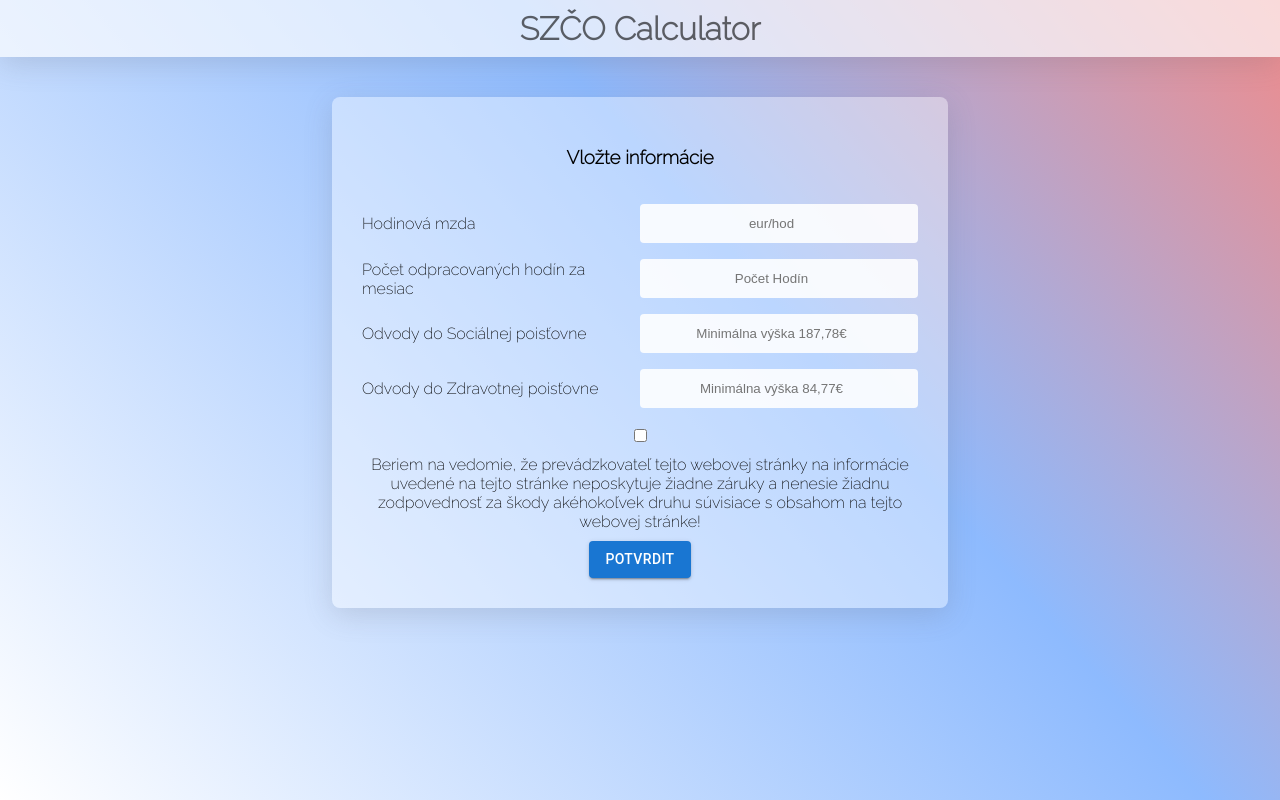
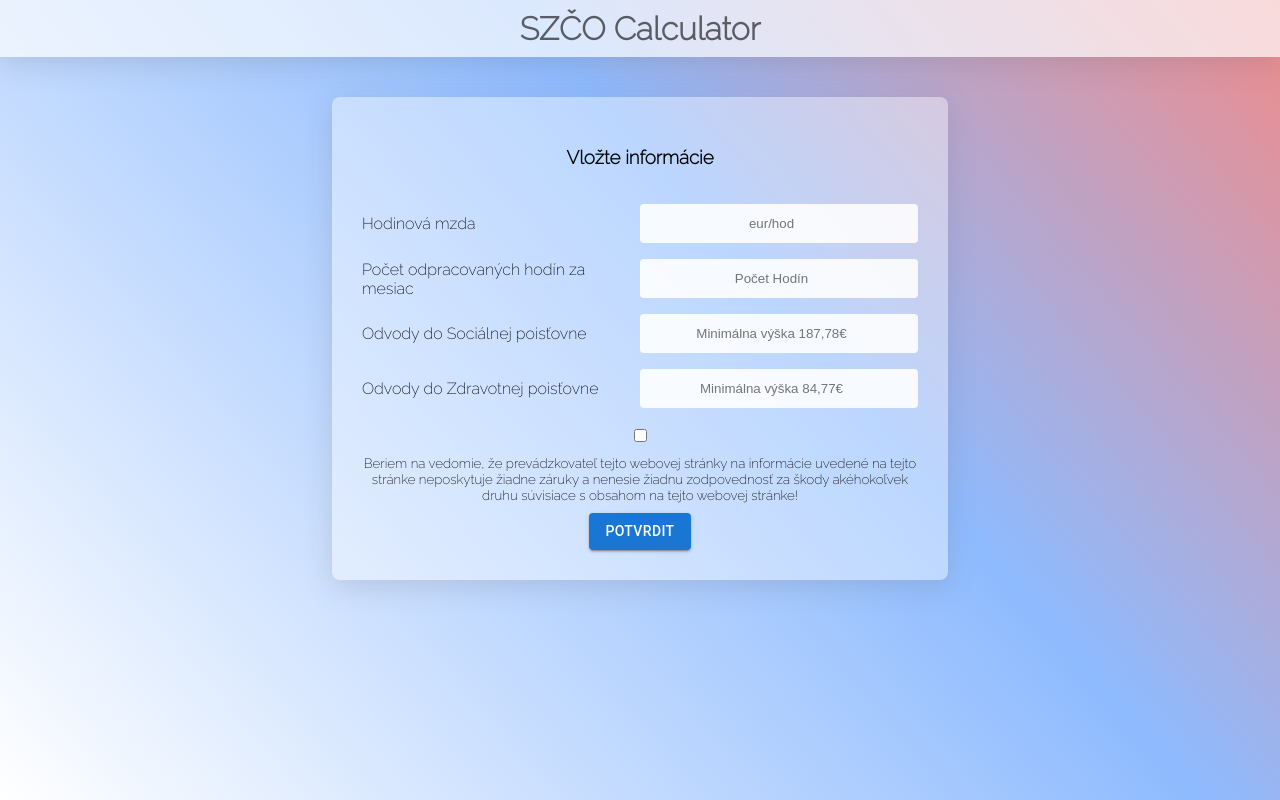
Before and after one commit to ort01/SZCO, a React (Vite) app: page / in a window 1280 px wide. Built offline with nearby package versions, Linux system fonts and the light colour scheme; a web font is replaced by a local one.

Commit message:
style: changing the font size

```diff
--- a/src/Components/Calculator.tsx
+++ b/src/Components/Calculator.tsx
@@ -36,7 +36,7 @@ export function Calculator() {
                 name="Checkbox"
                 type='checkbox'
             />
-            <label>Beriem na vedomie, že prevádzkovateľ tejto webovej stránky na informácie uvedené na tejto stránke neposkytuje žiadne záruky a nenesie žiadnu zodpovednosť za škody akéhokoľvek druhu súvisiace s obsahom na tejto webovej stránke!</label>
+            <label id="warranty-limitation">Beriem na vedomie, že prevádzkovateľ tejto webovej stránky na informácie uvedené na tejto stránke neposkytuje žiadne záruky a nenesie žiadnu zodpovednosť za škody akéhokoľvek druhu súvisiace s obsahom na tejto webovej stránke!</label>
             <Button variant="contained">Potvrdit</Button>
 
         </div>
--- a/src/Components/calculator.scss
+++ b/src/Components/calculator.scss
@@ -39,6 +39,10 @@ input[type=number] {
     }
 }
 
+#warranty-limitation{
+    font-size: 10pt;
+}
+
 @media screen and (max-width: 600px) {
     .form {
         label{
```
